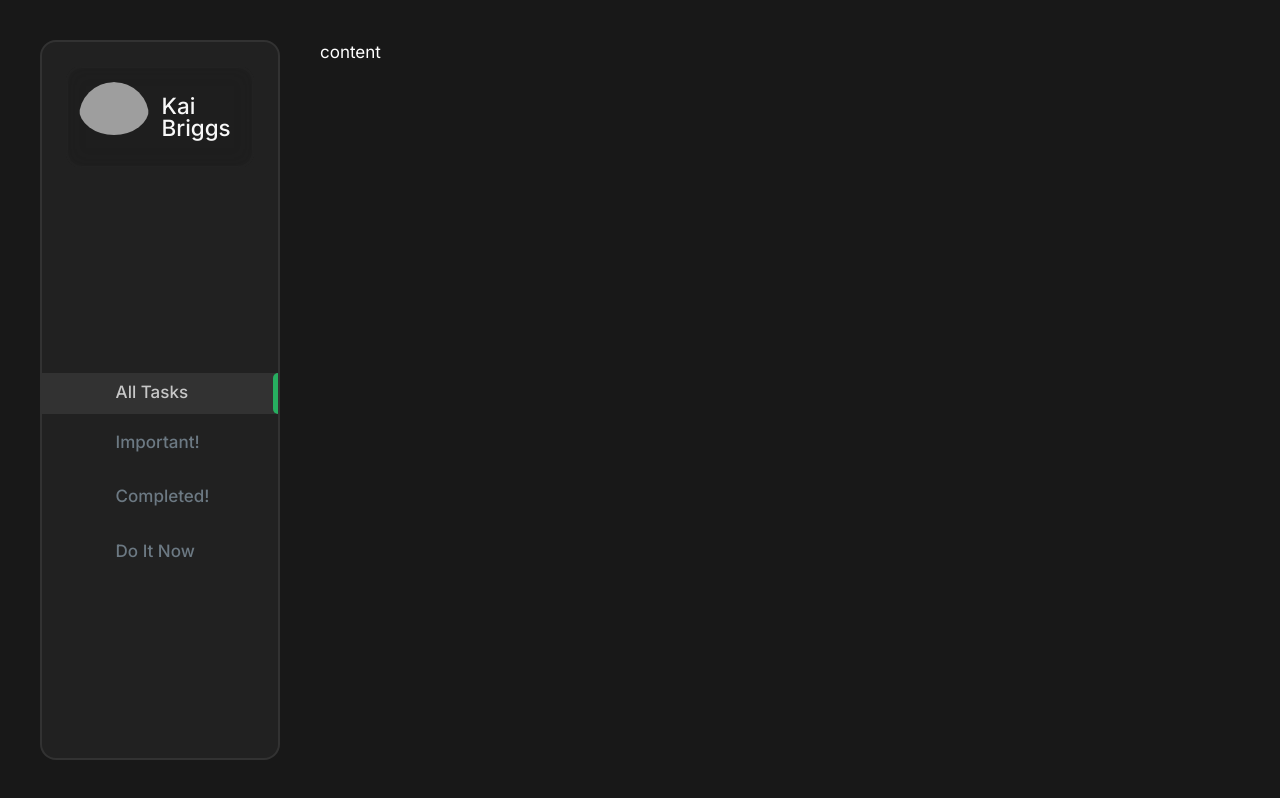
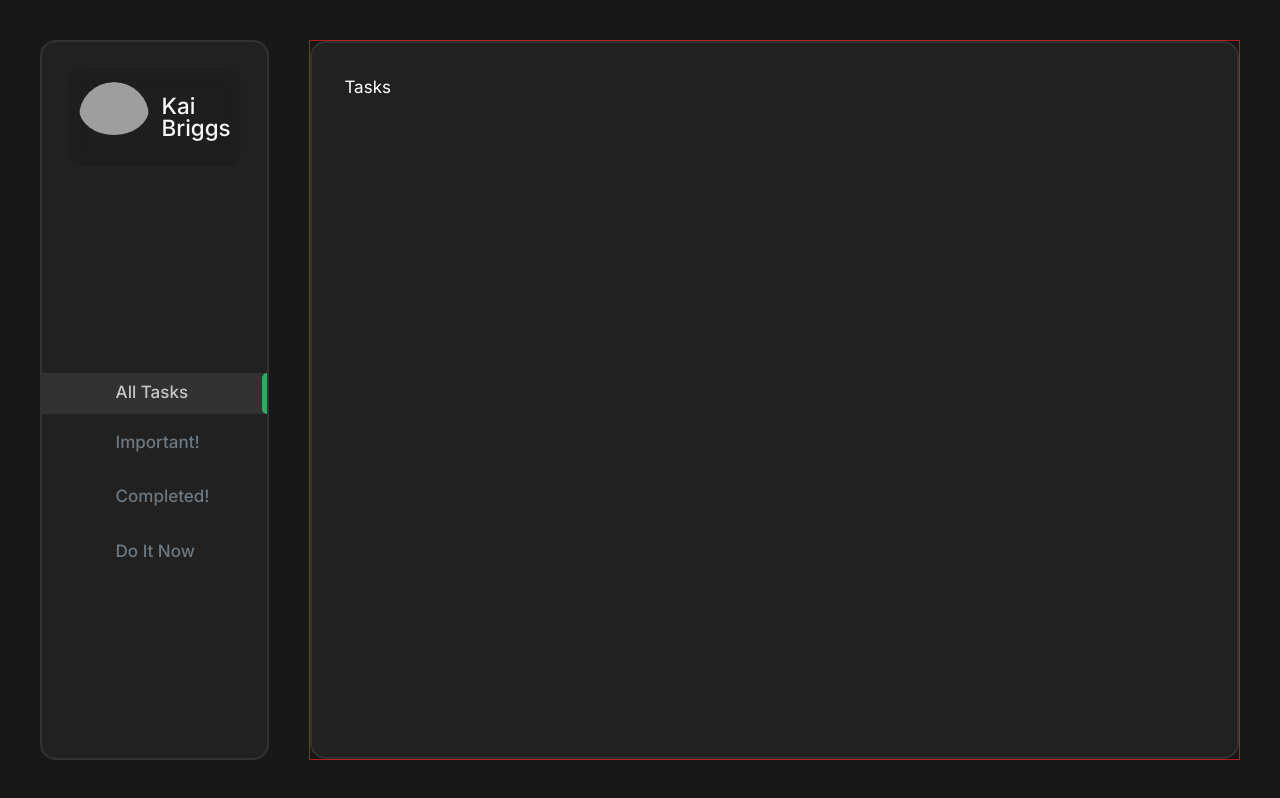
Before and after one commit to WungthingKashungnao/Tasker, a Next.js app: page / in a window 1280 px wide. Built offline with nearby package versions, Linux system fonts and the light colour scheme; grey boxes are pictures that could not be loaded.

Commit message:
added routes for the sidbar menus and styled for the home page

```diff
--- a/app/(components)/sidebar/Sidebar.tsx
+++ b/app/(components)/sidebar/Sidebar.tsx
@@ -5,7 +5,6 @@
 import Image from "next/image";
 import Link from "next/link";
 import { usePathname, useRouter } from "next/navigation";
-import { link } from "fs";
 
 const Sidebar = () => {
   const { theme } = useGlobalState();
--- /dev/null
+++ b/app/(components)/tasks/Tasks.tsx
@@ -0,0 +1,22 @@
+"use client";
+import styled from "styled-components";
+import { useGlobalState } from "../(context)/globalProvider";
+
+const Tasks = () => {
+  const { theme } = useGlobalState();
+  return <TaskStyled theme={theme}>Tasks</TaskStyled>;
+};
+
+export default Tasks;
+const TaskStyled = styled.main`
+  padding: 2rem;
+  width: 100%;
+  height: 100%;
+  background-color: ${(props) => props.theme.colorBg2};
+  border: 2px solid ${(props) => props.theme.borderColor2};
+  border-radius: 1rem;
+  overflow-y: auto;
+  &::-webkit-scrollbar {
+    width: 0.5rem;
+  }
+`;
--- /dev/null
+++ b/app/completed/page.tsx
@@ -0,0 +1,5 @@
+const page = () => {
+  return <div>Completed page</div>;
+};
+
+export default page;
--- /dev/null
+++ b/app/important/page.tsx
@@ -0,0 +1,8 @@
+"use client";
+import React from "react";
+
+const page = () => {
+  return <div>Important page</div>;
+};
+
+export default page;
--- /dev/null
+++ b/app/incomplete/page.tsx
@@ -0,0 +1,5 @@
+const page = () => {
+  return <div>Incomplete Page</div>;
+};
+
+export default page;
--- a/app/layout.tsx
+++ b/app/layout.tsx
@@ -32,7 +32,7 @@
         <ContextProvider>
           <GlobalStyleProvider>
             <Sidebar />
-            {children}
+            <div className="w-full border border-red-700">{children}</div>
           </GlobalStyleProvider>
         </ContextProvider>
       </body>
--- a/app/page.tsx
+++ b/app/page.tsx
@@ -1,9 +1,9 @@
+import Tasks from "./(components)/tasks/Tasks";
+
 export default function Home() {
   return (
     <>
-      <main>
-        <h1>content</h1>
-      </main>
+      <Tasks />
     </>
   );
 }
```
